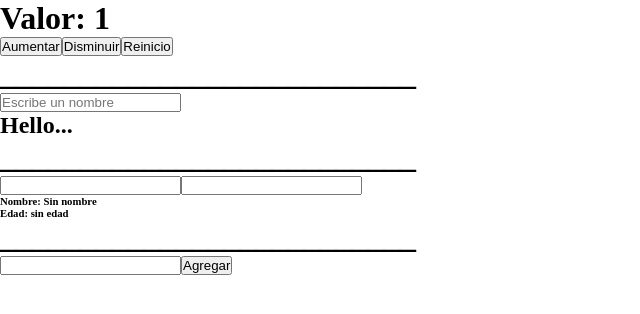
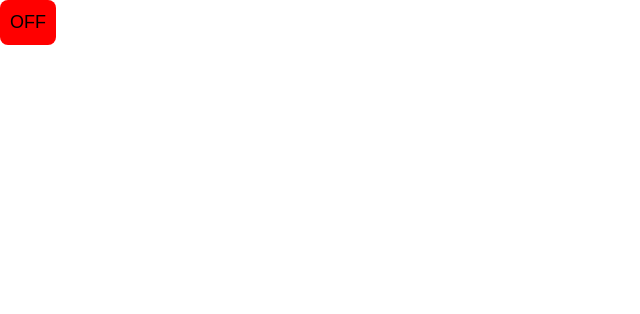
Before and after one commit to ronald-bog/Belony_JS, a React (Vite) app in the folder React/proyecto/: page / in a window 1280 px wide. Shown: the top 314 px of the page, without its empty margins (0-640 px from the left). Built offline with nearby package versions, Linux system fonts and the light colour scheme.

Commit message:
Class november 19

```diff
--- a/React/proyecto/src/App.jsx
+++ b/React/proyecto/src/App.jsx
@@ -6,6 +6,7 @@ import { Catalogo } from './components/Catalogo';
 import { UseRef } from './components/UseRef';
 import { State } from './components/State';
 import { RefVsState } from './components/RefVsState';
+import { UseStateScs } from './components/UseStateScss';
 
 export function App() {
   //const [count, setCount] = useState(0);
@@ -21,7 +22,7 @@ export function App() {
 
   return (
     <>
-      <State />
+      <UseStateScs />
     </>
   );
 }
--- a/React/proyecto/src/components/State.jsx
+++ b/React/proyecto/src/components/State.jsx
@@ -34,6 +34,10 @@ export function State() {
         setTexto('');
     }
 
+    function deleteArr(i) {
+        setLista(lista.filter((_, idx) => idx !== i));
+    }
+
     return (
         <>
             <h1>Valor: {numero}</h1>
@@ -64,14 +68,14 @@ export function State() {
                 <button onClick={agregarTarea}>Agregar</button>
                 <ul>
                     {lista.map((item, index) =>
-                        <li key={index}> {/* sirve para refeenciar el orden de los elementos */}
+                        <li key={index}> {/* sirve para diferenciar el orden de los elementos */}
                             {item}
+                            <button onClick={() => deleteArr(index)}>Delete</button>
                         </li>
                     )
                     }
                 </ul>
             </div>
-
         </>
     );
 }
--- /dev/null
+++ b/React/proyecto/src/components/UseStateScss.jsx
@@ -0,0 +1,14 @@
+import { useState } from "react";
+import "../scss/_state.scss";
+
+export function UseStateScs() {
+    const [estadoBoton, setEstadoBoton] = useState(false);
+
+    return (
+        <>
+            <button className={`boton ${estadoBoton ? "activo" : "inactivo"}`} onClick={() => setEstadoBoton(!estadoBoton)}>
+                {estadoBoton ? "ON" : "OFF"}
+            </button>
+        </>
+    );
+}
--- /dev/null
+++ b/React/proyecto/src/scss/_state.scss
@@ -0,0 +1,14 @@
+.boton{
+    padding: 12px 10px;
+    border: none;
+    font-size: 18px;
+    cursor: pointer;
+    border-radius: 8px;
+    &.activo{
+        background-color: greenyellow;
+    }
+    &.inactivo{
+        background-color: red;
+    }
+
+}
```
